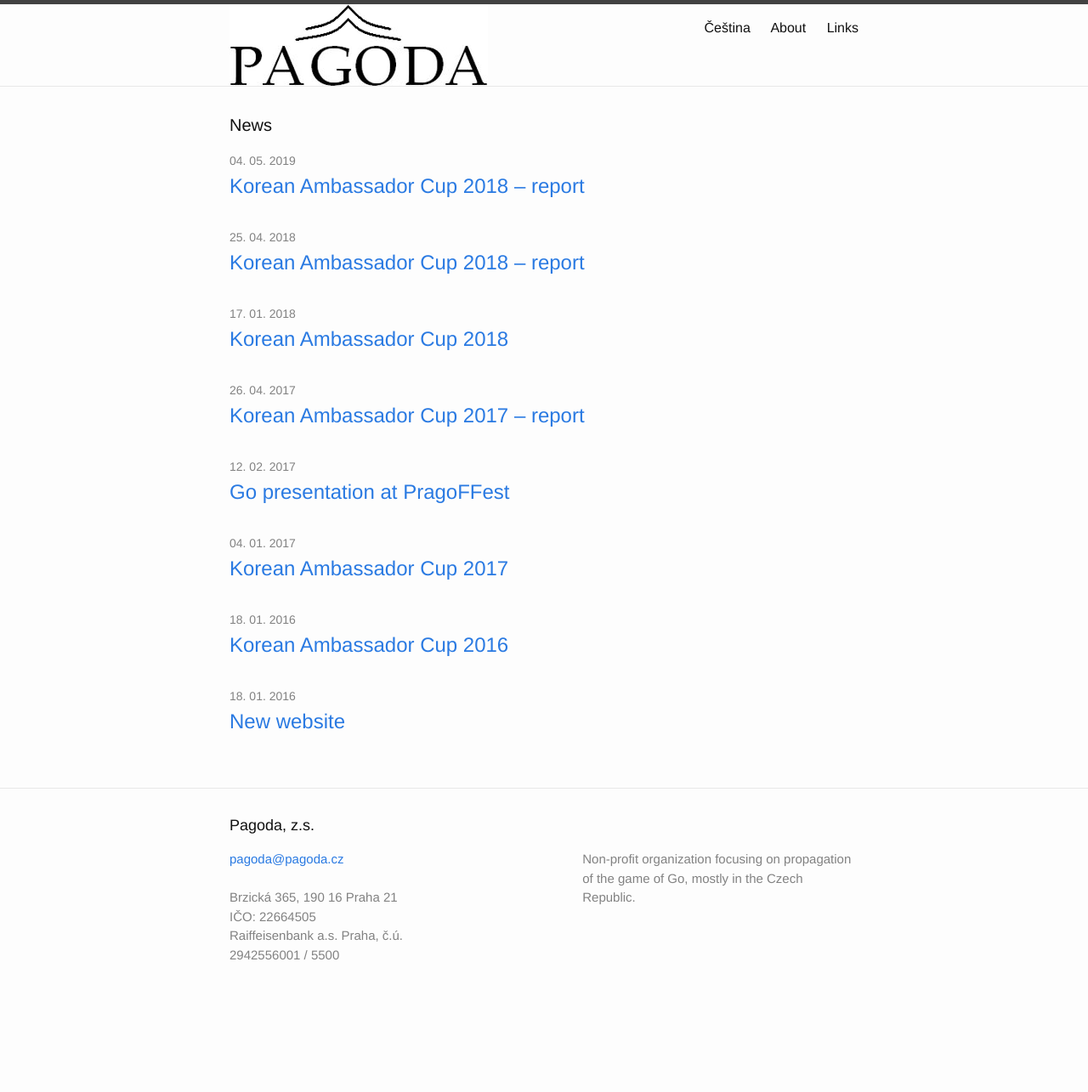
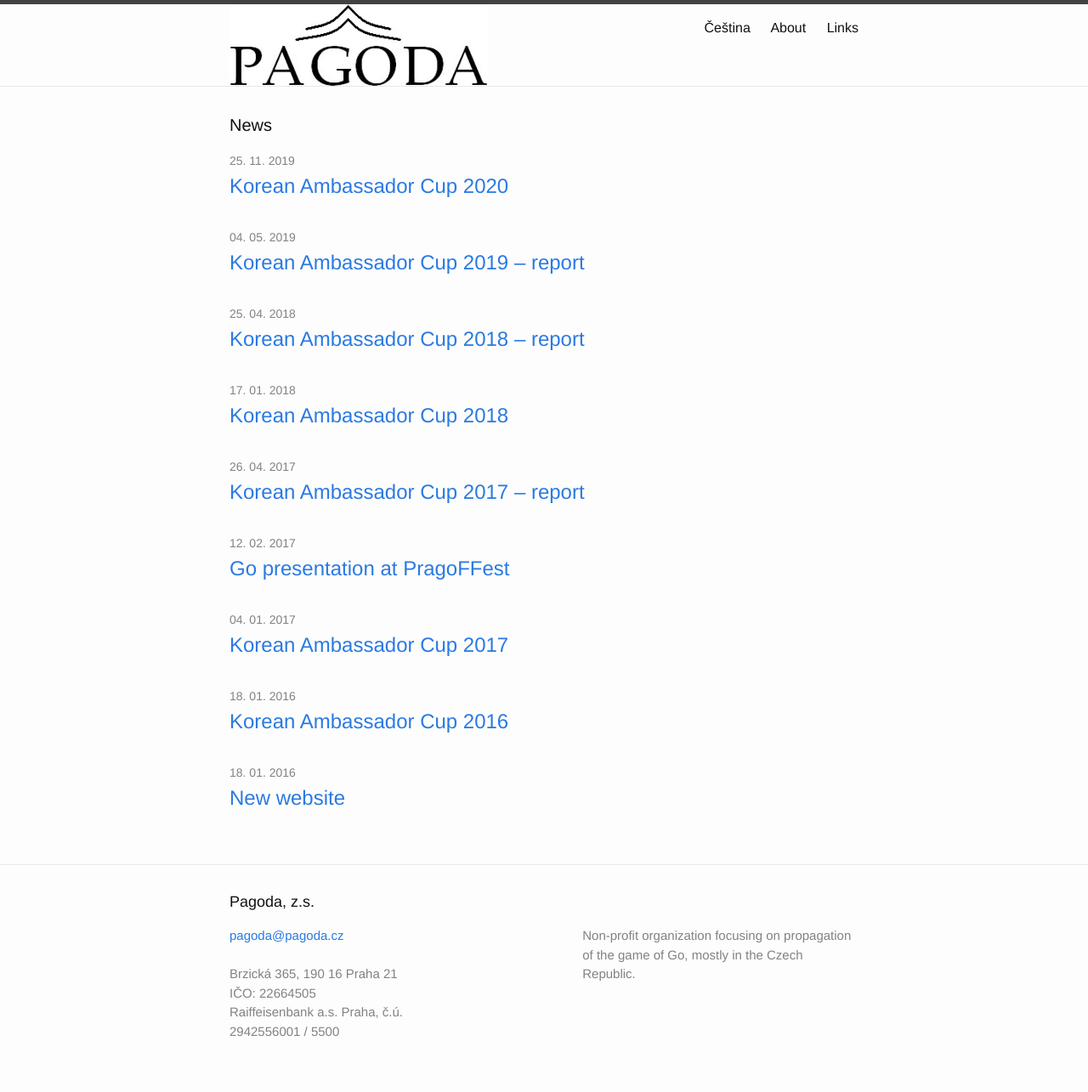
Before and after one commit to pagodaen/pagodaen.github.io, a Jekyll site: the page built from index.html, in a window 1280 px wide. Shown: the whole page at 85% size. Built offline with Jekyll 4.4.1, drawn with Linux system fonts in a browser that asks for light colours; before the commit the page ends 1195 px from its top, so only the background shows below that.

Commit message:
kac 2020: initial

```diff
--- a/_posts/2019-05-04-kac_2019_after.markdown
+++ b/_posts/2019-05-04-kac_2019_after.markdown
@@ -1,6 +1,6 @@
 ---
 layout: post
-title:  "Korean Ambassador Cup 2018 &ndash; report"
+title:  "Korean Ambassador Cup 2019 &ndash; report"
 date:   2019-05-04 17:24:42 +0100
 ---
 
```
Also changed, not shown: _posts/2019-11-25-kac_2020.markdown (added, +9 -0 lines).
